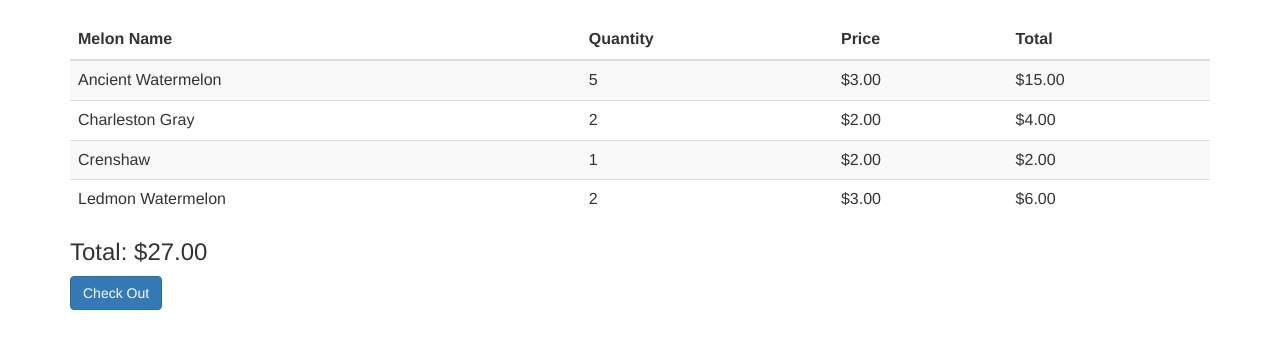
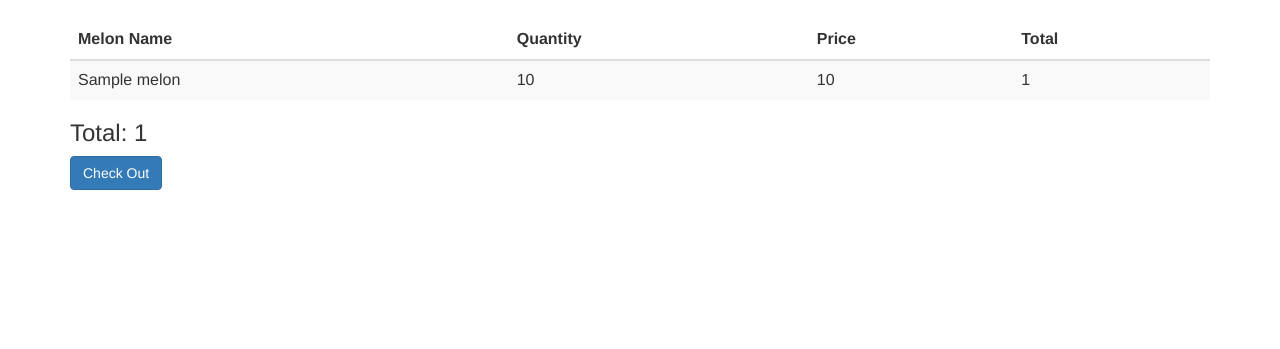
Before and after one commit to anjelicasilva/hackbright-lab-exercises, a Flask app: template shopping-site/templates/cart.html in a window 1280 px wide. Shown: the part 51-400 px from the top of the page. Run offline with Flask 2, Linux system fonts and the light colour scheme; the template is opened without the code that fills it: most values are stand-ins (such as "Sample title", 1, 10 or a date in 2020); some libraries are stand-ins or nearby versions.

Commit message:
Display contents of cart on shopping cart page

```diff
--- a/shopping-site/shoppingsite.py
+++ b/shopping-site/shoppingsite.py
@@ -49,6 +49,7 @@ def show_melon(melon_id):
     """
 
     melon = melons.get_by_id(melon_id)
+    print(melon)
     return render_template("melon_details.html",
                            display_melon=melon)
 
@@ -75,10 +76,18 @@ def show_shopping_cart():
     # Make sure your function can also handle the case wherein no cart has
     # been added to the session
 
+    melon_list = []
+    total_cost = 0
 
+    for melon in session['cart']:
+        melon_obj = melons.get_by_id(melon)
+        if melon_obj not in melon_list:
+            (melon_list).append(melon_obj)
+        melon_obj.quantity = session['cart'][melon]
+        melon_obj.total_melon_cost = melon_obj.price * melon_obj.quantity
+        total_cost = total_cost + melon_obj.total_melon_cost
 
-
-    return render_template("cart.html")
+    return render_template("cart.html", melon_list = melon_list, total_cost = total_cost)
 
 
 @app.route("/add_to_cart/<melon_id>")
--- a/shopping-site/templates/cart.html
+++ b/shopping-site/templates/cart.html
@@ -13,34 +13,19 @@
         </tr>
         </thead>
         <tbody>
-        <tr>
-            <td>Ancient Watermelon</td>
-            <td>5</td>
-            <td>$3.00</td>
-            <td>$15.00</td>
-        </tr>
-        <tr>
-            <td>Charleston Gray</td>
-            <td>2</td>
-            <td>$2.00</td>
-            <td>$4.00</td>
-        </tr>
-        <tr>
-            <td>Crenshaw</td>
-            <td>1</td>
-            <td>$2.00</td>
-            <td>$2.00</td>
-        </tr>
-        <tr>
-            <td>Ledmon Watermelon</td>
-            <td>2</td>
-            <td>$3.00</td>
-            <td>$6.00</td>
-        </tr>
+
+            {% for melon in melon_list %}
+            <tr>
+                <td>{{ melon.common_name }}</td>
+                <td>{{ melon.quantity }}</td>
+                <td>{{ melon.price }}</td>
+                <td>{{ melon.total_melon_cost }}</td>
+            </tr>
+            {% endfor %}
         </tbody>
     </table>
 
-    <h3>Total: $27.00</h3>
+    <h3>Total: {{ total_cost }}</h3>
 
     <a href="/checkout" class="btn btn-large btn-primary">Check Out</a>
 
```
